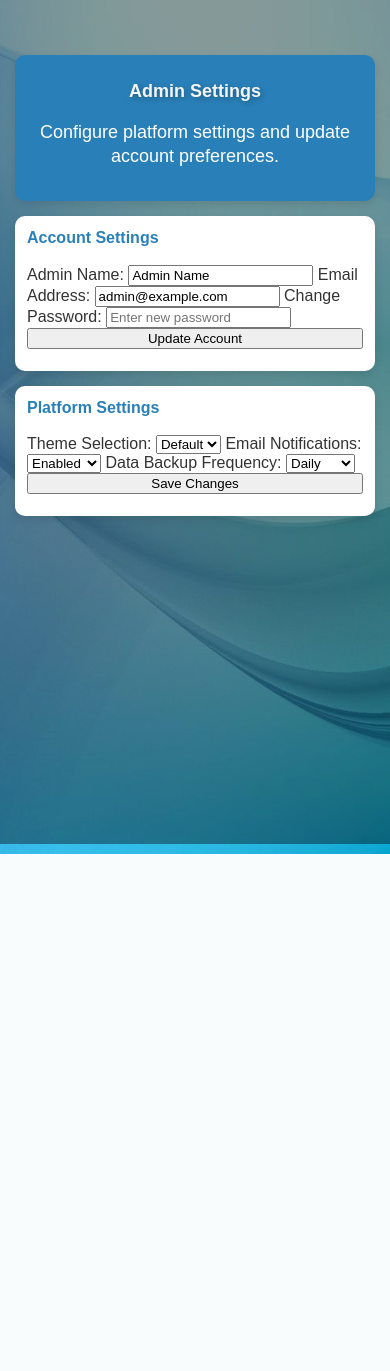
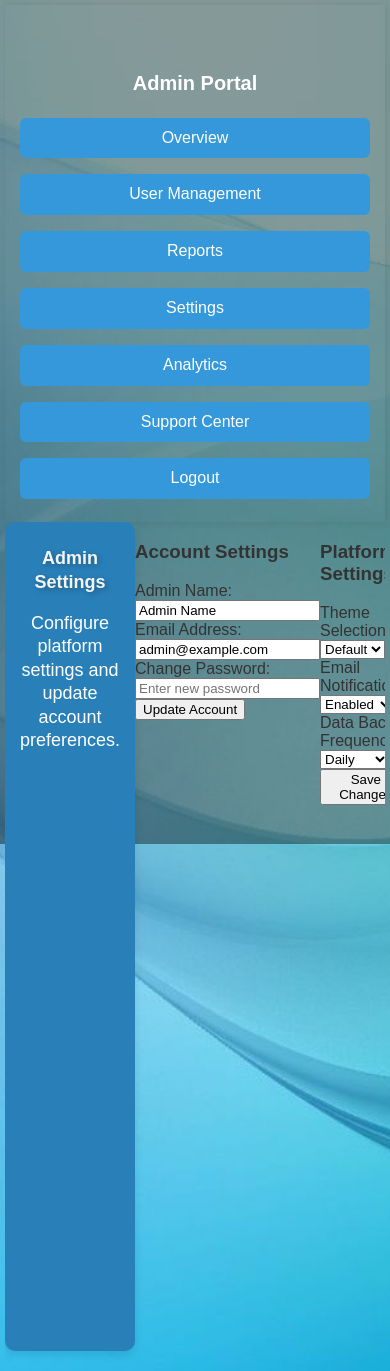
Before and after one commit to MalulekeNS/Salesforce, a PHP site: page /admin_settings.html in a window 390 px wide. Before the commit the page ends 854 px from the top, so only its background shows below. Run offline with PHP 8.4, Linux system fonts and the light colour scheme.

Commit message:
Update mainn.css

```diff
--- a/mainn.css
+++ b/mainn.css
@@ -4,53 +4,73 @@
     margin: 0;
     padding: 0;
     background-color: #f4f4f4;
+    min-height: 100vh;
+    color: #333;
+}
+
+/* Content container */
+.content {
+    min-height: 100vh;
+    position: relative;
     display: flex;
-    flex-direction: column;
-    color: #333;
-    min-height: 100vh;
-    overflow-x: hidden; /* Prevent horizontal scroll */
+}
+
+/* Main content area */
+.main-area {
+    flex: 1;
+    padding: clamp(15px, 3vw, 30px);
+    margin-left: 250px; /* Match sidebar width */
+    transition: margin-left 0.3s ease;
+    width: calc(100% - 250px);
+    box-sizing: border-box;
 }
 
 /* Sidebar container */
 .sidebar-container {
-    position: relative;
+    width: 250px;
+    background-color: #2E86C1;
+    position: absolute;
+    top: 0;
+    bottom: 0;
+    left: 0;
+    z-index: 1000;
+    transition: transform 0.3s ease;
 }
 
 /* Hamburger button */
 .toggle-sidebar {
-    position: fixed; /* Changed to fixed for consistent positioning */
-    top: 15px;
-    left: 15px;
-    background-color: transparent;
+    display: none;
+    position: absolute;
+    top: 20px;
+    right: -45px;
+    width: 35px;
+    height: 35px;
+    background-color: #2E86C1;
     border: none;
-    font-size: clamp(24px, 4vw, 28px);
+    border-radius: 4px;
     cursor: pointer;
-    z-index: 1000;
-    display: none;
-    color: #2E86C1;
-    transition: transform 0.3s;
-    padding: 8px;
-    border-radius: 50%;
-    background: rgba(255, 255, 255, 0.9); /* Added background for visibility */
+    color: white;
+    align-items: center;
+    justify-content: center;
+    box-shadow: 0 2px 5px rgba(0, 0, 0, 0.2);
 }
 
-.toggle-sidebar:focus,
-.toggle-sidebar:hover {
-    transform: scale(1.1);
+/* Toggle icon */
+.toggle-sidebar::before {
+    content: '☰';
+    font-size: 20px;
 }
 
 /* Sidebar styling */
 .sidebar {
-    background-color: #2E86C1;
-    color: white;
-    width: 250px;
-    min-height: 100vh;
+    height: 100%;
     padding: clamp(20px, 3vw, 25px);
     display: flex;
     flex-direction: column;
     justify-content: space-between;
     box-shadow: 2px 0 8px rgba(0, 0, 0, 0.1);
-    transition: transform 0.3s ease, left 0.3s ease-in-out;
+    overflow-y: auto;
+    color: white;
 }
 
 .sidebar h2 {
@@ -74,15 +94,12 @@
     line-height: 1.3;
 }
 
-/* Main content styling */
-.content {
-    flex: 1;
-    padding: clamp(15px, 3vw, 30px);
-    transition: margin-left 0.3s ease;
-    width: 100%;
-    box-sizing: border-box;
+.sidebar a:hover {
+    background-color: #1B4F72;
+    transform: translateX(5px);
 }
 
+/* Header styling */
 .header {
     background-color: #2980B9;
     color: white;
@@ -96,92 +113,45 @@
     line-height: 1.3;
 }
 
-/* Card styling */
-.card {
-    background-color: white;
-    padding: clamp(15px, 3vw, 20px);
-    box-shadow: 0 4px 10px rgba(0, 0, 0, 0.1);
-    border-radius: 10px;
-    margin-bottom: clamp(15px, 3vw, 20px);
-    transition: transform 0.3s ease, box-shadow 0.3s ease;
-    word-wrap: break-word;
-}
-
-.card h3 {
-    color: #2980B9;
-    margin-top: 0;
-    font-size: clamp(16px, 3vw, 20px);
-    line-height: 1.3;
-}
-
-/* Table container for scrolling */
-.table-container {
-    width: 100%;
-    overflow-x: auto;
-    -webkit-overflow-scrolling: touch;
-    margin-top: clamp(15px, 3vw, 20px);
-    border-radius: 8px;
-    box-shadow: 0 4px 10px rgba(0, 0, 0, 0.1);
-}
-
-/* Table styling */
-table {
-    width: 100%;
-    border-collapse: collapse;
-    min-width: 600px; /* Prevent squishing */
-}
-
-th, td {
-    padding: clamp(8px, 2vw, 12px);
-    border-bottom: 1px solid #ddd;
-    text-align: left;
-    font-size: clamp(10px, 2vw, 14px);
-    word-wrap: break-word;
-    max-width: 200px;
-}
-
-/* Responsive adjustments */
+/* Mobile styles */
 @media (max-width: 768px) {
-    .toggle-sidebar {
-        display: block;
+    .content {
+        overflow-x: hidden;
     }
 
-    .sidebar {
-        position: fixed;
-        top: 0;
-        left: -100%;
-        width: 80%;
-        max-width: 300px;
-        height: 100%;
-        z-index: 999;
-        padding-top: 60px; /* Space for toggle button */
+    .main-area {
+        margin-left: 0;
+        width: 100%;
+        transition: transform 0.3s ease;
     }
 
-    .sidebar.open {
-        left: 0;
+    .sidebar-container {
+        transform: translateX(-100%);
     }
 
-    .sidebar a {
-        font-size: 14px;
-        padding: 10px;
+    .sidebar-container.open {
+        transform: translateX(0);
     }
 
-    .content {
-        margin-left: 0;
-        padding: 15px;
-        padding-top: 60px; /* Space for toggle button */
+    .toggle-sidebar {
+        display: flex;
     }
 
-    /* Overlay when sidebar is open */
+    /* When sidebar is open, push main content */
+    .content.sidebar-open .main-area {
+        transform: translateX(250px);
+    }
+
+    /* Overlay */
     .sidebar-overlay {
         display: none;
-        position: fixed;
+        position: absolute;
         top: 0;
         left: 0;
         right: 0;
         bottom: 0;
         background: rgba(0, 0, 0, 0.5);
-        z-index: 998;
+        z-index: 999;
     }
 
     .sidebar-overlay.active {
@@ -191,27 +161,21 @@
 
 @media (max-width: 480px) {
     .toggle-sidebar {
-        top: 10px;
-        left: 10px;
+        right: -40px;
+        width: 32px;
+        height: 32px;
     }
 
-    .content {
-        padding: 10px;
-        padding-top: 50px;
+    .sidebar-container {
+        width: 240px;
     }
 
     .sidebar {
-        width: 85%;
         padding: 15px;
         padding-top: 50px;
     }
 
-    .card {
-        padding: 12px;
-    }
-
-    .btn {
-        width: 100%; /* Full width buttons on mobile */
-        margin-bottom: 10px;
+    .content.sidebar-open .main-area {
+        transform: translateX(240px);
     }
 }
```
